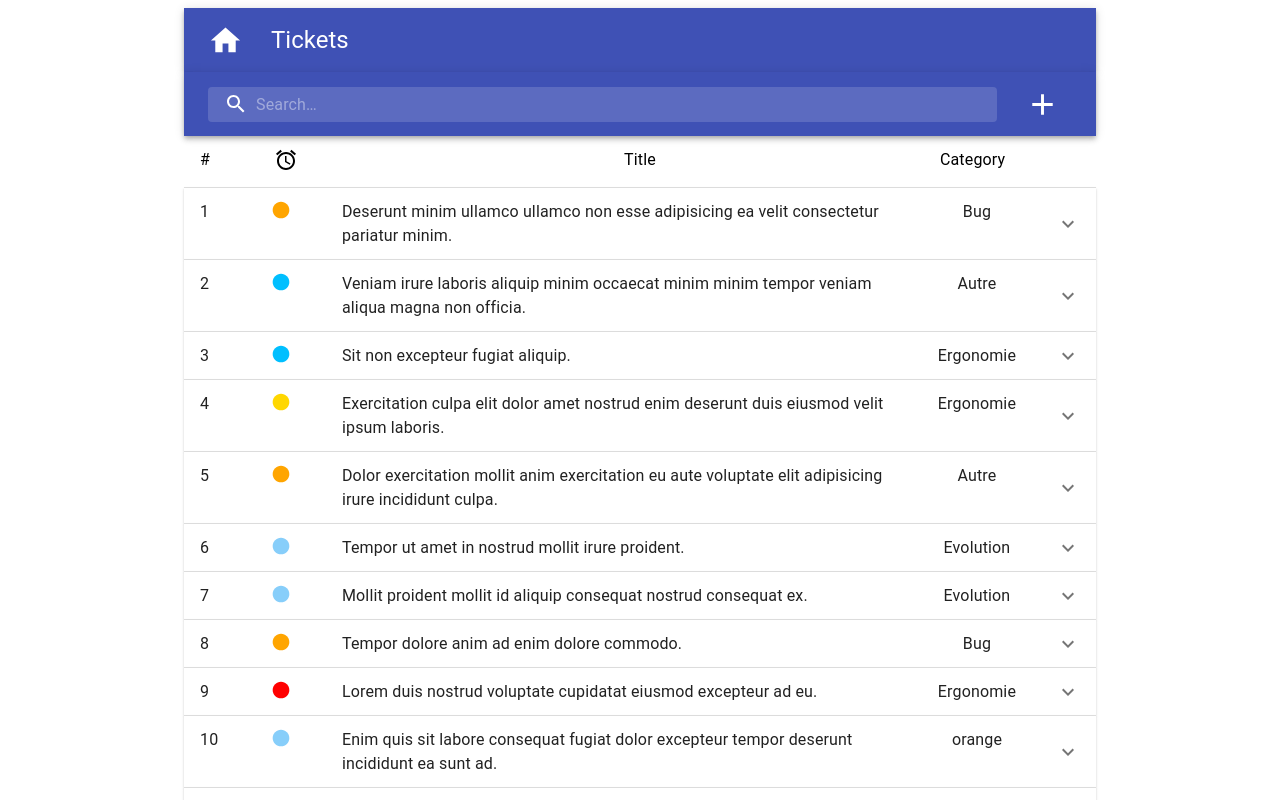
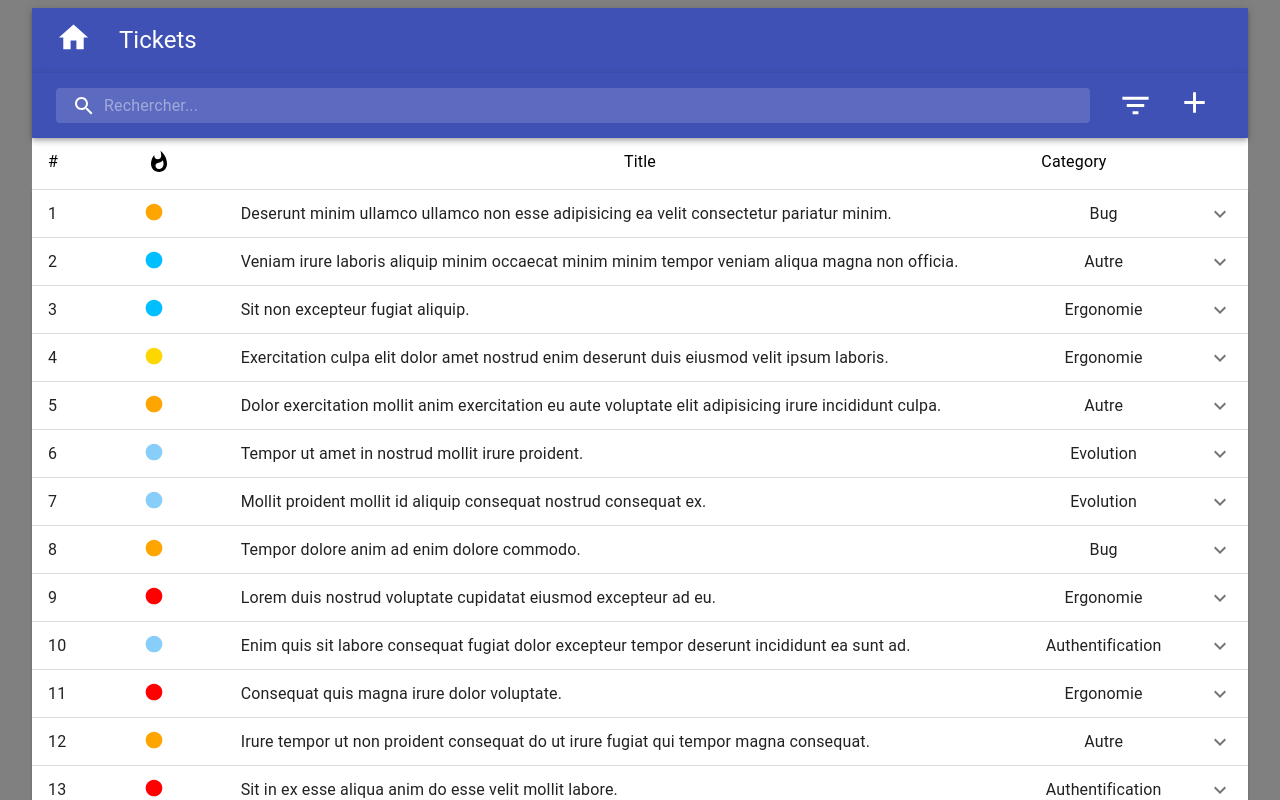
Before and after one commit to Karmagamemnon/cesi-ril1912-projetweb, a React (Create React App) app: page / in a window 1280 px wide. Shown: the top 800 px of the page. Built offline with nearby package versions, Linux system fonts and the light colour scheme.

Commit message:
Correctif single page app. + CSS

```diff
--- a/src/components/App.jsx
+++ b/src/components/App.jsx
@@ -8,13 +8,7 @@ import { Ticket } from './pages/Ticket';
 export const App = (props) => {
 
     return <Layout>
-        <Router>
-            <Switch>
-                <Route exact path='/' component={Tickets} />
-                <Route exact path='/tickets' component={Tickets} />
-                <Route exact path='/tickets/:ticketId' component={Ticket} />
-            </Switch>
-        </Router>
+        {props.children}
     </Layout>
 
 }
--- a/src/components/CategorySelect.jsx
+++ b/src/components/CategorySelect.jsx
@@ -21,6 +21,7 @@ export const CategorySelect = (props) => {
             <option value={"Bug"}>Bug</option>
             <option value={"Ergonomie"}>Ergonomie</option>
             <option value={"Evolution"}>Evolution</option>
+            <option value={"Authentification"}>Authentification</option>
         </Select>
     </FormControl>
 }
--- a/src/components/Layout.jsx
+++ b/src/components/Layout.jsx
@@ -1,15 +1,19 @@
 import React from 'react';
 import { makeStyles } from '@material-ui/core/styles';
+import AppBar from '@material-ui/core/AppBar';
+import Box from '@material-ui/core/Box';
 import Container from '@material-ui/core/Container';
-import AppBar from '@material-ui/core/AppBar';
+import IconButton from '@material-ui/core/IconButton';
+import MuiLink from '@material-ui/core/Link';
+import { Link } from "react-router-dom";
 import Toolbar from '@material-ui/core/Toolbar';
-import Link from '@material-ui/core/Link';
-import IconButton from '@material-ui/core/IconButton';
+import Typography from '@material-ui/core/Typography';
+
 import HomeIcon from '@material-ui/icons/Home';
-import Typography from '@material-ui/core/Typography';
 
 const useStyles = makeStyles(
     (theme) => ({
+        content: { backgroundColor: "white" },
         homeButton: { marginRight: theme.spacing(2) },
         link: { color: "white" },
     })
@@ -19,20 +23,26 @@ export const Layout = (props) => {
 
     const classes = useStyles();
 
-    return <Container maxWidth="md">
+    return <Container maxWidth="lg">
         <AppBar position="static">
             <Toolbar>
-                <IconButton edge="start" className={classes.homeButton} color="inherit" aria-label="menu" href="/">
-                    <HomeIcon fontSize="large" color="inherit" />
+                <IconButton edge="start" className={classes.homeButton} color="inherit" aria-label="menu">
+                    <Link to="/" style={{ color: 'inherit' }}>
+                        <HomeIcon fontSize="large" color="inherit" />
+                    </Link>
                 </IconButton>
                 <Typography className={classes.link} variant="h5">
-                    <Link href="/tickets" color="inherit" underline="none">
-                        Tickets
-                    </Link>
+                    <MuiLink color="inherit" underline="none">
+                        <Link to="/" style={{ color: 'inherit', textDecoration: "none" }}>
+                            Tickets
+                        </Link>
+                    </MuiLink>
                 </Typography>
             </Toolbar>
         </AppBar>
-        {props.children}
+        <Box className={classes.content}>
+            {props.children}
+        </Box>
     </Container>
 
 }
--- a/src/components/pages/Ticket.jsx
+++ b/src/components/pages/Ticket.jsx
@@ -1,12 +1,15 @@
 import React from 'react';
 import PropTypes from 'prop-types';
+import { Link } from "react-router-dom";
 import { makeStyles } from '@material-ui/core/styles';
 import { MuiPickersUtilsProvider, KeyboardDatePicker } from '@material-ui/pickers';
 import { Redirect } from "react-router-dom";
 import AppBar from '@material-ui/core/AppBar';
 import Box from '@material-ui/core/Box';
+import Container from '@material-ui/core/Container';
 import DateFnsUtils from '@date-io/date-fns';
 import FormControl from '@material-ui/core/FormControl';
+import frLocale from "date-fns/locale/fr";
 import Grid from '@material-ui/core/Grid';
 import IconButton from '@material-ui/core/IconButton';
 import Input from '@material-ui/core/Input';
@@ -16,7 +19,7 @@ import Toolbar from '@material-ui/core/Toolbar';
 import Typography from '@material-ui/core/Typography';
 
 import BuildIcon from '@material-ui/icons/Build';
-import ConfirmationNumberIcon from '@material-ui/icons/ConfirmationNumber';
+// import ConfirmationNumberIcon from '@material-ui/icons/ConfirmationNumber';
 import RecordVoiceOverIcon from '@material-ui/icons/RecordVoiceOver';
 import ArrowBackIcon from '@material-ui/icons/ArrowBack';
 import SaveIcon from '@material-ui/icons/Save';
@@ -64,15 +67,16 @@ export const Ticket = (props) => {
     };
 
     return redirect ? <Redirect to="/tickets" /> :
-        <MuiPickersUtilsProvider utils={DateFnsUtils}>
+        <MuiPickersUtilsProvider utils={DateFnsUtils} locale={frLocale}>
             <Box>
 
                 <AppBar position="static">
                     <Toolbar>
-                        <IconButton edge="start" color="inherit" aria-label="tickets" href={"/tickets"}>
+                        <IconButton edge="start" color="inherit" aria-label="tickets">
+                            <Link to="/tickets" style={{ color: 'inherit' }}>
                                 <ArrowBackIcon fontSize="large" />
+                            </Link>
                         </IconButton >
-                        <ConfirmationNumberIcon fontSize="large" />
                         <Typography className={classes.title} variant="h5">
                             {title}
                         </Typography>
@@ -81,7 +85,7 @@ export const Ticket = (props) => {
                         </IconButton >
                     </Toolbar>
                 </AppBar>
-
+                <Container>
                     <form noValidate autoComplete="off">
 
                         <FormControl fullWidth className={classes.marginTop}>
@@ -190,7 +194,7 @@ export const Ticket = (props) => {
                         </FormControl>
 
                     </form>
-
+                </Container>
             </Box>
 
         </MuiPickersUtilsProvider>
--- a/src/components/pages/Tickets.jsx
+++ b/src/components/pages/Tickets.jsx
@@ -1,10 +1,9 @@
 import React from 'react';
 import { fade, makeStyles } from '@material-ui/core/styles';
-import AlarmIcon from '@material-ui/icons/Alarm';
+import { Link } from "react-router-dom";
 import AppBar from '@material-ui/core/AppBar';
 import Box from '@material-ui/core/Box';
 import Button from '@material-ui/core/Button';
-import ExpandMoreIcon from '@material-ui/icons/ExpandMore';
 import ExpansionPanel from '@material-ui/core/ExpansionPanel';
 import ExpansionPanelDetails from '@material-ui/core/ExpansionPanelDetails';
 import ExpansionPanelSummary from '@material-ui/core/ExpansionPanelSummary';
@@ -15,7 +14,10 @@ import Toolbar from '@material-ui/core/Toolbar';
 import Typography from '@material-ui/core/Typography';
 
 import AddIcon from '@material-ui/icons/Add';
+import ExpandMoreIcon from '@material-ui/icons/ExpandMore';
+import FilterListIcon from '@material-ui/icons/FilterList';
 import SearchIcon from '@material-ui/icons/Search';
+import WhatshotIcon from '@material-ui/icons/Whatshot';
 import { UrgencyIcon } from '../UrgencyIcon';
 
 import { TicketController } from '../../data/TicketController';
@@ -95,7 +97,7 @@ export const Tickets = (props) => {
                             <SearchIcon />
                         </Box>
                         <InputBase
-                            placeholder="Search…"
+                            placeholder="Rechercher..."
                             classes={{
                                 root: classes.inputRoot,
                                 input: classes.inputInput,
@@ -103,8 +105,13 @@ export const Tickets = (props) => {
                             inputProps={{ 'aria-label': 'search' }}
                         />
                     </Box>
-                    <IconButton color="inherit" aria-label="tickets" href="tickets/new">
-                        <AddIcon fontSize="large" />
+                    <IconButton color="inherit" aria-label="tickets">
+                        <FilterListIcon fontSize="large" />
+                    </IconButton >
+                    <IconButton color="inherit" aria-label="tickets">
+                        <Link to="/tickets/new" style={{ color: 'inherit' }}>
+                            <AddIcon fontSize="large" />
+                        </Link>
                     </IconButton >
                 </Toolbar>
             </AppBar>
@@ -118,7 +125,7 @@ export const Tickets = (props) => {
                         <Typography >#</Typography>
                     </Grid>
                     <Grid item xs={1}>
-                        <AlarmIcon />
+                        <WhatshotIcon />
                     </Grid>
                     <Grid item xs={8} align="center">
                         <Typography >Title</Typography>
--- a/src/data/data.json
+++ b/src/data/data.json
@@ -126,7 +126,7 @@
         "state": "En cours",
         "requester": "Salas",
         "tech": "Huffman",
-        "category": "orange"
+        "category": "Authentification"
     },
     {
         "_id": "5e849bab65c129344ed3b2d7",
@@ -165,7 +165,7 @@
         "state": "Terminé",
         "requester": "Lowe",
         "tech": "Romero",
-        "category": "orange"
+        "category": "Authentification"
     },
     {
         "_id": "5e849bab276240731a3a2caf",
@@ -178,7 +178,7 @@
         "state": "Nouveau",
         "requester": "Adams",
         "tech": "Jamie",
-        "category": "grape"
+        "category": "Bug"
     },
     {
         "_id": "5e849babd6985fe52d619417",
--- /dev/null
+++ b/src/index.css
@@ -0,0 +1,4 @@
+#root,
+body {
+    background-color: grey;
+}
--- a/src/index.js
+++ b/src/index.js
@@ -1,15 +1,31 @@
 import React from 'react';
 import ReactDOM from 'react-dom';
 import { App } from './components/App';
+import { BrowserRouter as Router, Switch, Route } from "react-router-dom";
 import * as serviceWorker from './serviceWorker';
-import data from './data/data.json'
+
+import { Home } from './components/pages/Home';
+import { Tickets } from './components/pages/Tickets';
+import { Ticket } from './components/pages/Ticket';
+
+import data from './data/data.json';
+
+import "./index.css";
 
 if (localStorage.getItem("tickets") === null)
     localStorage.setItem("tickets", JSON.stringify(data));
 
 ReactDOM.render(
     <React.StrictMode >
-        <App />
+        <Router>
+            <App>
+                <Switch>
+                    <Route exact path="/" component={Tickets} />
+                    <Route exact path="/tickets" component={Tickets} />
+                    <Route exact path="/tickets/:ticketId" component={Ticket} />
+                </Switch>
+            </App>
+        </Router>
     </React.StrictMode>,
     document.getElementById('root')
 );
```
Lines whose indentation alone changed are shown as unchanged.
